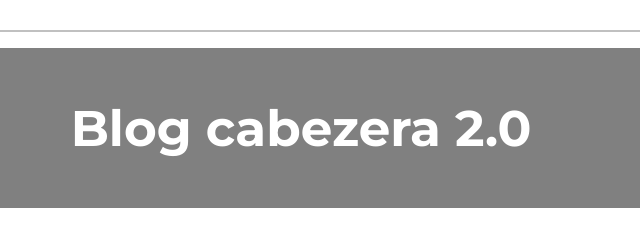
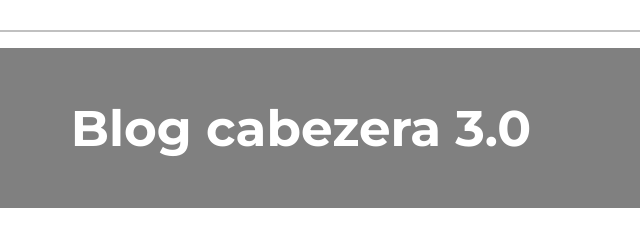
Before and after one commit to adaptable2/hyperblog, a plain HTML site: page index.html in a window 1280 px wide. Shown: the top 239 px of the page, 339-979 px from the left. Drawn offline with Linux system fonts and the light colour scheme.

Commit message:
se agrego la version 3 de la key

```diff
--- a/index.html
+++ b/index.html
@@ -9,7 +9,7 @@
 <body>
 	<div class="container">
 		<div class="cabecera">
-			<h1>Blog cabezera 2.0</h1>
+			<h1>Blog cabezera 3.0</h1>
 		</div>
 		<div class="post">
 			<h1>aqui vamos hacer un blog spot</h1>
```
